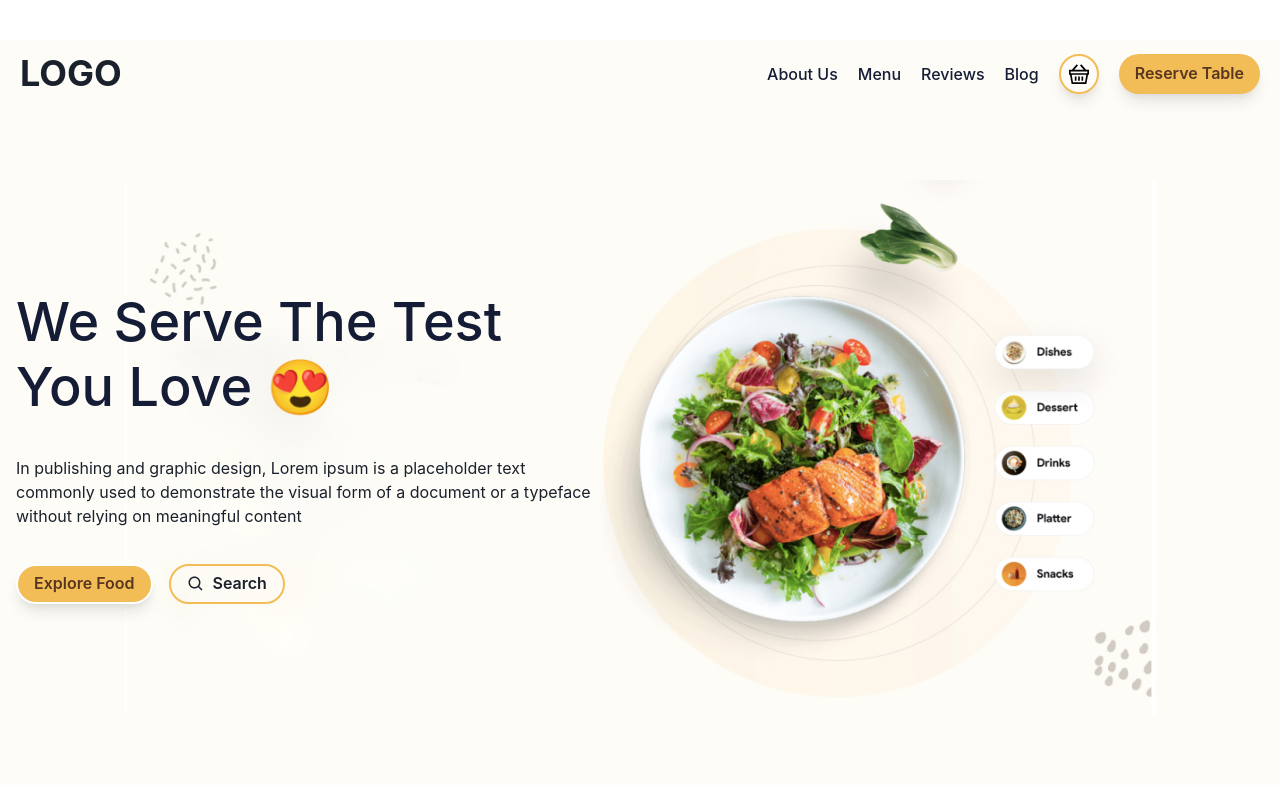
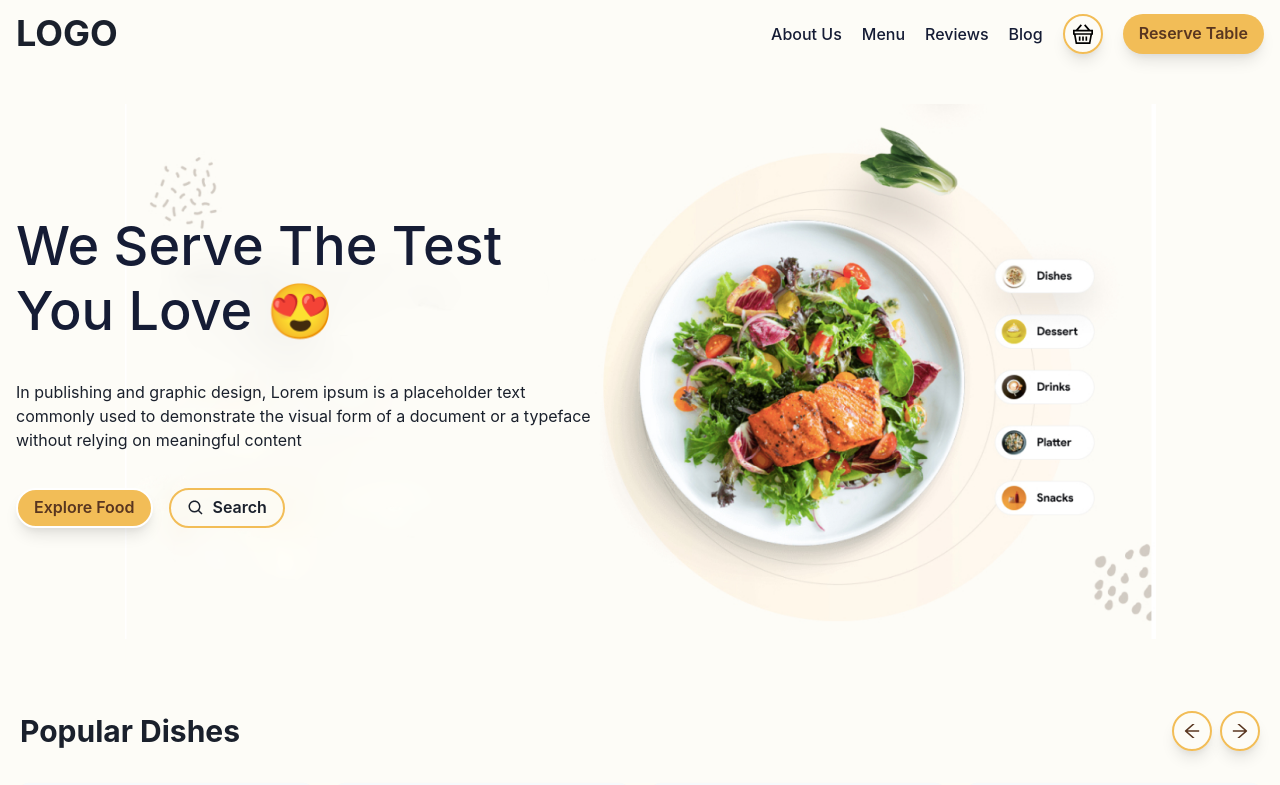
Before and after one commit to devlopersabbir/olympia-restaurant, a Next.js app: page / in a window 1280 px wide. Shown: the top 785 px of the page. Built offline with nearby package versions, Linux system fonts and the light colour scheme.

Commit message:
build issue fixed

```diff
--- a/components/Home/Hero/Hero.tsx
+++ b/components/Home/Hero/Hero.tsx
@@ -23,6 +23,7 @@
     <>
       {hero.map((data: any, i: number) => (
         <Box
+          key={i}
           w="100%"
           mt={1}
           zIndex={99}
--- a/components/Static/Header/Header.tsx
+++ b/components/Static/Header/Header.tsx
@@ -23,7 +23,7 @@
   const router = useRouter();
   return (
     <>
-      <BoxContainer>
+      <Container maxW="1280px">
         <Flex py={3} align="center" justify="space-between">
           <Link href="/">
             <Heading as="h1">LOGO</Heading>
@@ -69,7 +69,7 @@
             icon={<Icon as={AiOutlineMenu} fontSize="3xl" />}
           />
         </Flex>
-      </BoxContainer>
+      </Container>
       <MobileMenu
         isOpen={isOpen}
         navLinks={navLinks}
--- a/package.json
+++ b/package.json
@@ -23,7 +23,6 @@
     "react": "18.2.0",
     "react-dom": "18.2.0",
     "react-icons": "^4.7.1",
-    "react-slick": "^0.29.0",
     "typescript": "4.9.4"
   },
   "devDependencies": {
```
Also changed, not shown: 2 other files (tests, documents, lock files or other folders).
